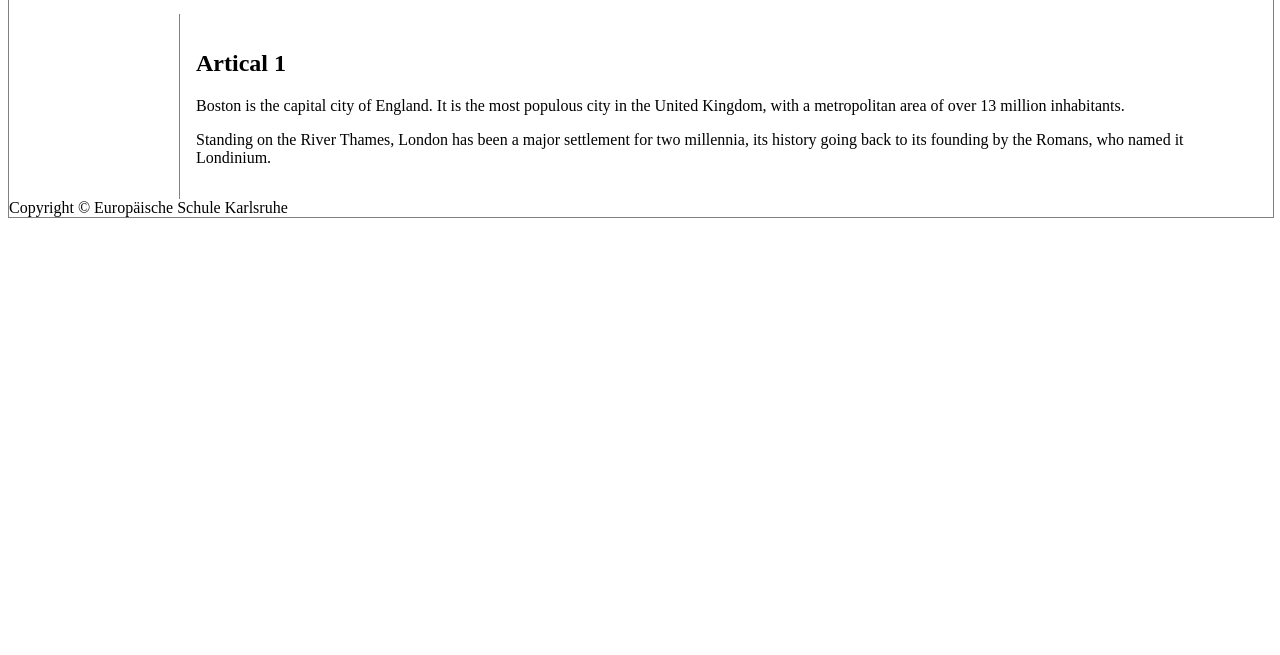
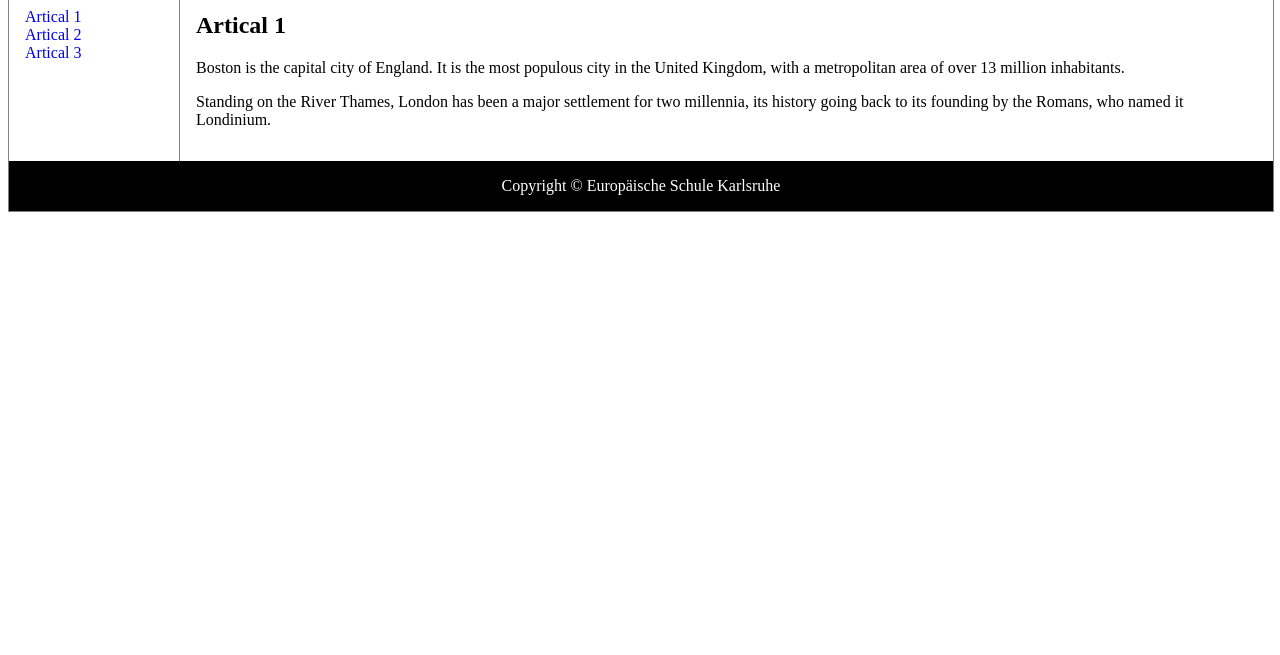
Before and after one commit to MrPaulilio/website.github.io, a plain HTML site: page index.html in a window 1280 px wide. Shown: the part 145-800 px from the top of the page. Drawn offline with Linux system fonts and the light colour scheme.

Commit message:
Update index.html

```diff
--- a/index.html
+++ b/index.html
@@ -6,7 +6,12 @@ div.container {
     width: 100%;
     border: 1px solid gray;
 }
-    	<img src="Europäische_Schule_Karlsruhe">
+header, footer {
+     padding: 1em;
+     color: white;
+     background-color: black;
+     clear: left;
+     text-align: center;
 }
 nav {
     float: left;
```
